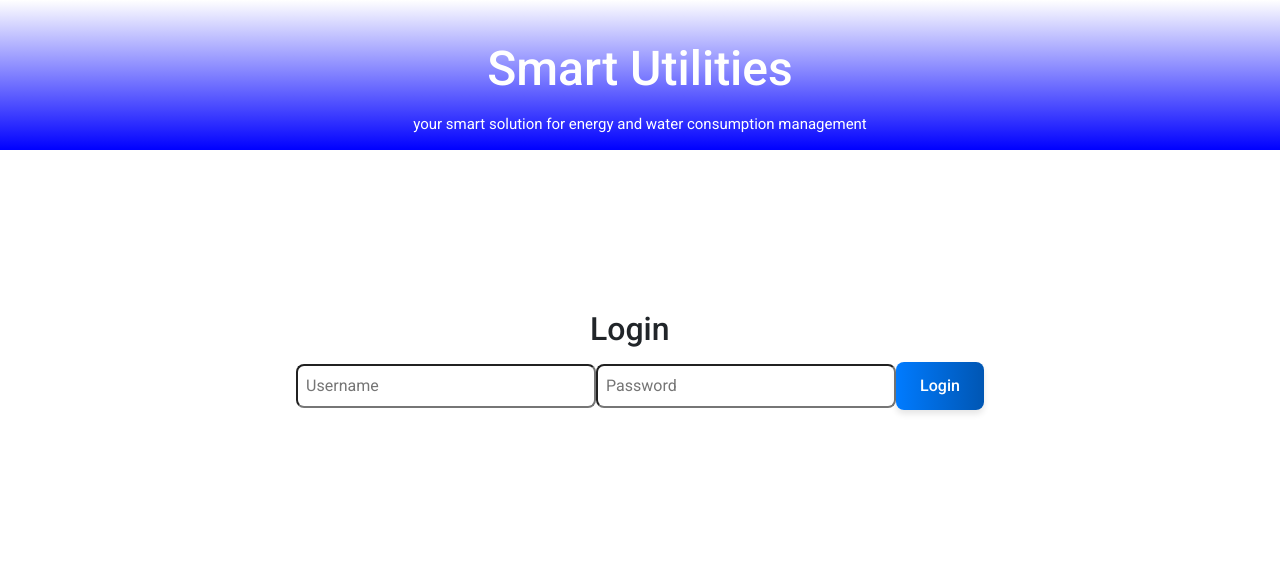
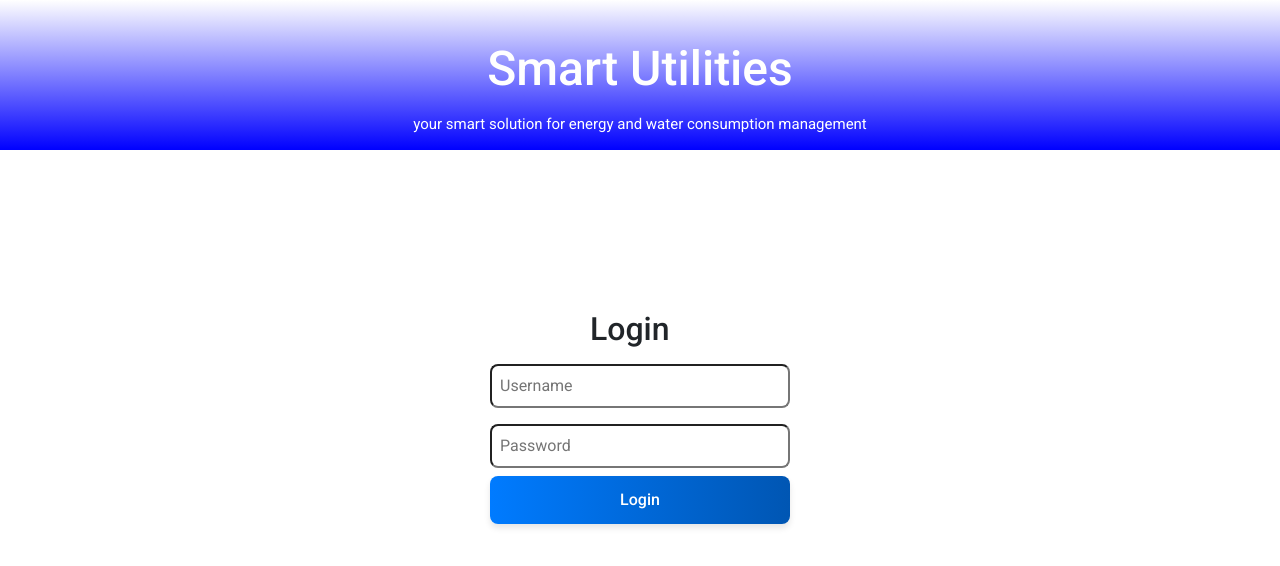
Before and after one commit to FrotaLucas/smart-utilities-management-system, an Angular app: page /login in a window 1280 px wide. Shown: the top 566 px of the page. Built offline with nearby package versions, Linux system fonts and the light colour scheme.

Commit message:
fix html

```diff
--- a/src/app/pages/login/login.component.html
+++ b/src/app/pages/login/login.component.html
@@ -1,9 +1,9 @@
- <div class="login-container">
-      <h2>Login</h2>
-      <form (ngSubmit)="login()">
+<div class="login-container">
+    <h2>Login</h2>
+    <form (ngSubmit)="login()" class="form-container">
         <input type="text" [(ngModel)]="username" name="username" placeholder="Username" required />
         <input type="password" [(ngModel)]="password" name="password" placeholder="Password" required />
         <button type="submit">Login</button>
-      </form>
-      <p *ngIf="errorMsg">{{ errorMsg }}</p>
-    </div>
+    </form>
+    <p *ngIf="errorMsg">{{ errorMsg }}</p>
+</div>
```
